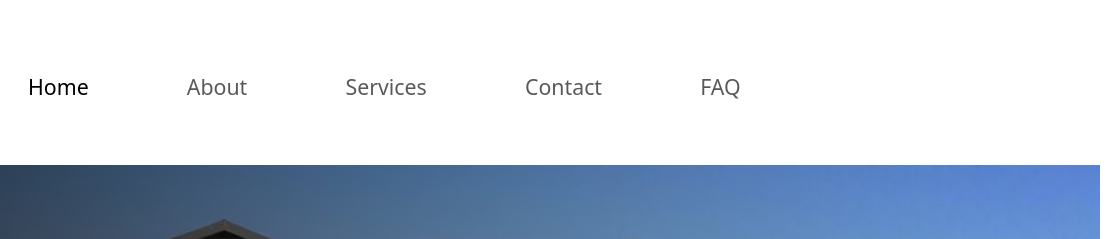
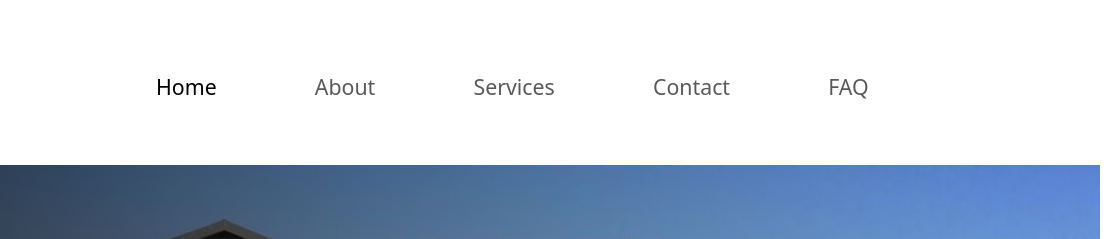
Before and after one commit to WangaJN/RiakonaConstruction, a plain HTML site: page index.html in a window 1280 px wide. Shown: the top 239 px of the page, 170-1280 px from the left. Drawn offline with nearby package versions, Linux system fonts and the light colour scheme.

Commit message:
navbar adjustement
more spacing between links and logo on desktop

```diff
--- a/index.html
+++ b/index.html
@@ -45,7 +45,11 @@
           >
             <span class="navbar-toggler-icon"></span>
           </button>
-          <div class="collapse navbar-collapse" id="navbarNav">
+          <div
+            class="collapse navbar-collapse"
+            id="navbarNav"
+            style="padding-left: 10vw"
+          >
             <ul class="navbar-nav" style="gap: 6vw">
               <li class="nav-item">
                 <a class="nav-link active" aria-current="page" href="#">Home</a>
```
